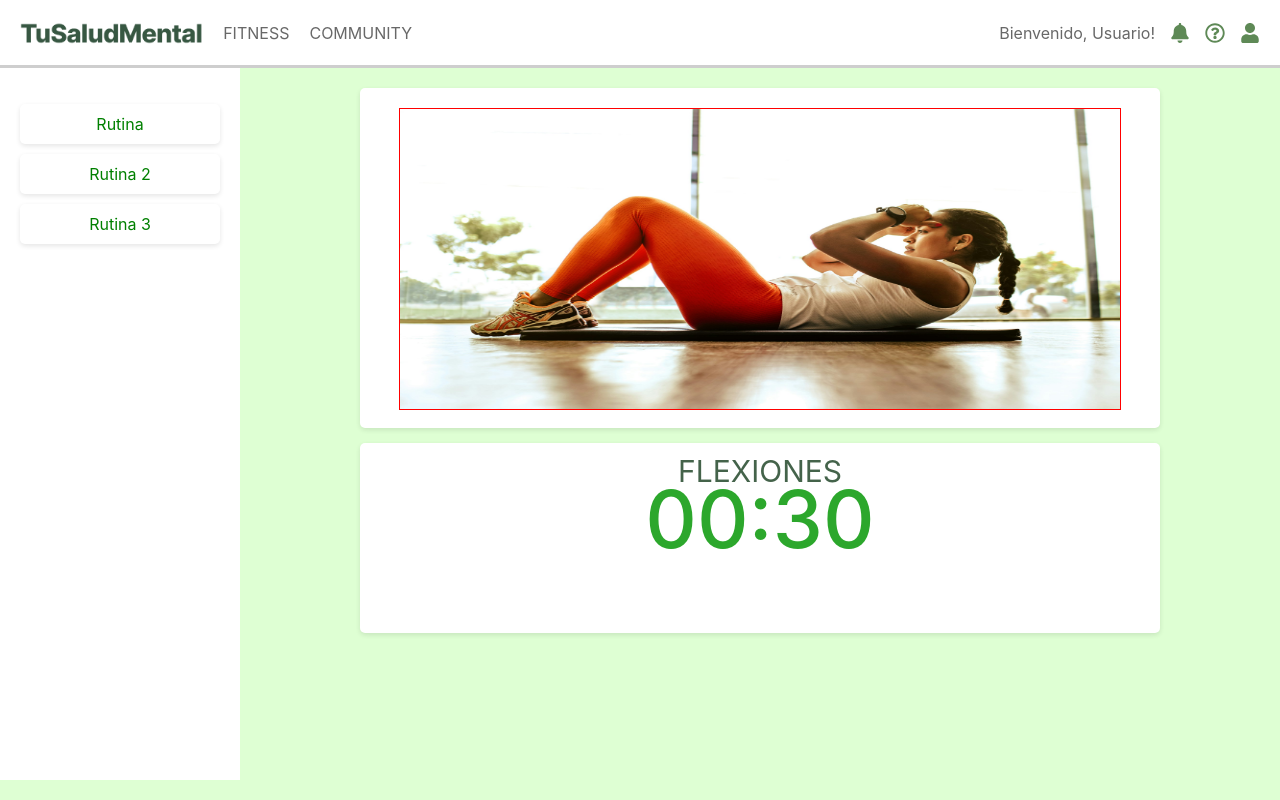
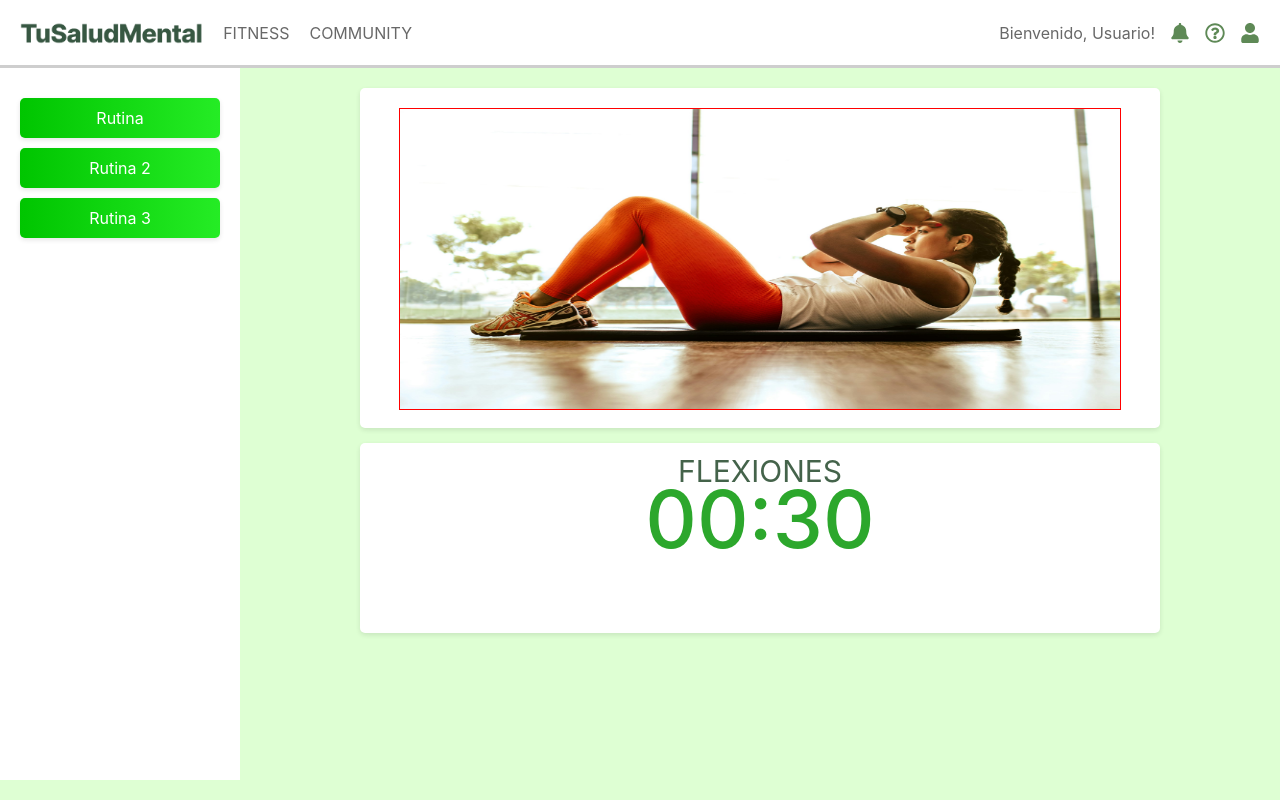
Before and after one commit to cuellarcarla/emberlight-aws, a React (Create React App) app in the folder frontend/: page /fitness in a window 1280 px wide. Built offline with nearby package versions, Linux system fonts and the light colour scheme; no server answers.

Commit message:
Added socket.io for adding posts asynchronously

```diff
--- /dev/null
+++ b/frontend/src/components/Sidebar.css
@@ -0,0 +1,25 @@
+.sidebar {
+    width: 200px;
+    height: 84vh;
+    background: #fff;
+    color: green;
+    padding: 20px;
+    margin-top: 3px;
+}
+
+.sidebar ul {
+    list-style: none;
+    padding: 0;
+    margin: 0;
+}
+
+.sidebar li {
+    padding: 10px 0;
+    font-weight: 400;
+    color: white;
+    background: linear-gradient(to right, #00C500, #25EC25);
+}
+
+.sidebar li:hover {
+    cursor: pointer;
+}
--- a/frontend/src/components/Sidebar.js
+++ b/frontend/src/components/Sidebar.js
@@ -1,6 +1,9 @@
+import React from "react";
+import "./Sidebar.css";
+
 const Sidebar = () => {
     return (
-      <div style={styles.sidebar} class="sidebar">
+      <div class="sidebar">
         <ul>
           <li>Rutina</li>
           <li>Rutina 2</li>
@@ -10,15 +13,4 @@ const Sidebar = () => {
     );
   };
 
-  const styles = {
-    sidebar: {
-      width: "200px",
-      height: "84vh",
-      background: "#fff",
-      color: "green",
-      padding: "20px",
-      marginTop: "3px",
-    },
-  };
-
-  export default Sidebar;
+export default Sidebar;
--- a/frontend/src/pages/Community.js
+++ b/frontend/src/pages/Community.js
@@ -1,5 +1,8 @@
 import { useState, useEffect } from "react";
+import io from "socket.io-client";
 import "./Community.css";
+
+const socket = io("http://localhost:5000");
 
 function Community() {
   const [posts, setPosts] = useState([]);
@@ -11,6 +14,14 @@ function Community() {
       .then(res => res.json())
       .then(data => setPosts(data))
       .catch(err => console.error("Error fetching posts:", err));
+
+    socket.on("new_post", (newPost) => {
+      setPosts(prevPosts => [newPost, ...prevPosts]);
+    });
+
+    return () => {
+      socket.off("new_post");
+    };
   }, []);
 
   const handleSubmit = async (e) => {
@@ -23,7 +34,7 @@ function Community() {
 
     setTitle("");
     setContent("");
-    window.location.reload(); // Reload to fetch new posts
+    //window.location.reload(); // Reload to fetch new posts
   };
 
   return (
```
Also changed, not shown: 1 other file (tests, documents, lock files or other folders).
